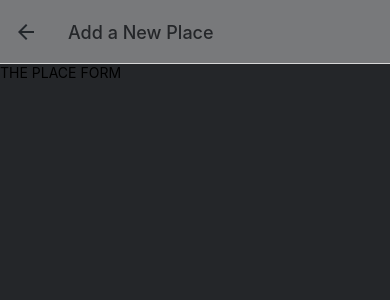
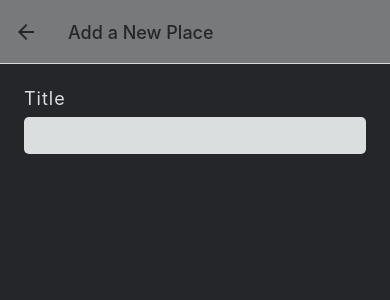
Before and after one commit to wlowrimore/expo-favorite-places-mobile-app, a React Native app: screen /AddPlace in a window 390 px wide. Shown: the top 300 px of the page. Built offline with nearby package versions, Linux system fonts and the light colour scheme.

Commit message:
adds a styled title label and title input field

```diff
--- a/components/Places/PlaceForm.js
+++ b/components/Places/PlaceForm.js
@@ -1,11 +1,52 @@
-import { View, Text } from "react-native";
+import { useState } from "react";
+import { View, Text, ScrollView, TextInput, StyleSheet } from "react-native";
+import { Colors } from "../../constants/colors";
 
 function PlaceForm() {
+  const [enteredTitle, setEnteredTitle] = useState("");
+
+  function changeTitleHandler(enteredText) {
+    setEnteredTitle(enteredText);
+  }
+
   return (
-    <View>
-      <Text>THE PLACE FORM</Text>
-    </View>
+    <ScrollView style={styles.form}>
+      <View>
+        <Text style={styles.label}>Title</Text>
+        <TextInput
+          style={styles.input}
+          onChangeText={changeTitleHandler}
+          value={enteredTitle}
+        />
+      </View>
+    </ScrollView>
   );
 }
 
 export default PlaceForm;
+
+const styles = StyleSheet.create({
+  form: {
+    flex: 1,
+    padding: 24,
+  },
+
+  label: {
+    fontSize: 18,
+    letterSpacing: 1,
+    marginBotton: 4,
+    color: Colors.lightbg,
+  },
+
+  input: {
+    marginVertical: 8,
+    paddingHorizontal: 4,
+    paddingVertical: 8,
+    fontSize: 18,
+    fontWeight: "bold",
+    letterSpacing: 1,
+    color: Colors.gray700,
+    borderRadius: 5,
+    backgroundColor: Colors.lightbg,
+  },
+});
--- a/constants/colors.js
+++ b/constants/colors.js
@@ -1,11 +1,12 @@
 export const Colors = {
   primary50: "#cfeffd",
   primary100: "#a0defb",
-  primary200: "#5296AD",
+  primary200: "#75B2C6",
   primary400: "#44bdf5",
   primary500: "#78797B",
   primary700: "#0570c9",
   primary800: "#003b88",
   accent500: "#e6b30b",
   gray700: "#242629",
+  lightbg: "#DBDEDF",
 };
```
